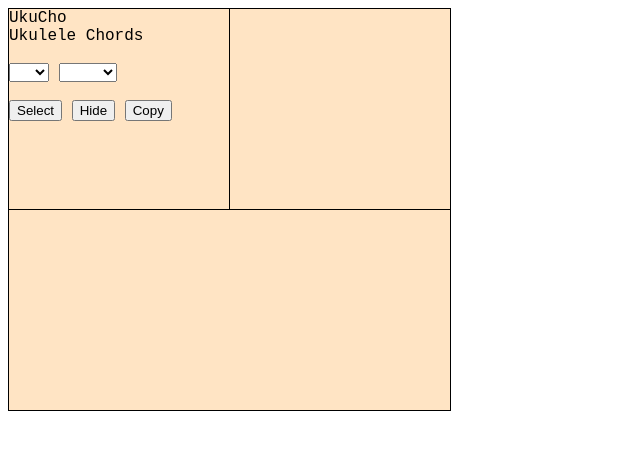
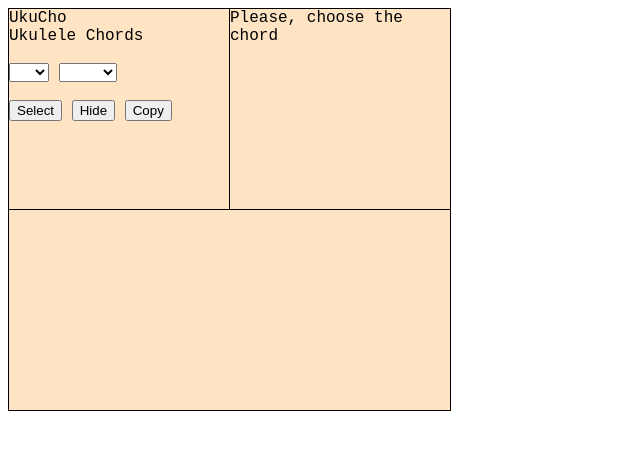
Before and after one commit to slowspirit/UkuHo, a plain HTML site: page index.html in a window 1280 px wide. Shown: the whole page, without its empty margins (0-640 px from the left). Drawn offline with Linux system fonts and the light colour scheme.

Commit message:
added text into showplace area at the first start of app

```diff
--- a/index.html
+++ b/index.html
@@ -51,7 +51,7 @@
         </div>
 
         <div class="showplace" id="showplace">
-            <div class="showedChord" id="showedChord"></div>
+            <div class="showedChord" id="showedChord">Please, choose the chord</div>
         </div>
         <br />
 
```
